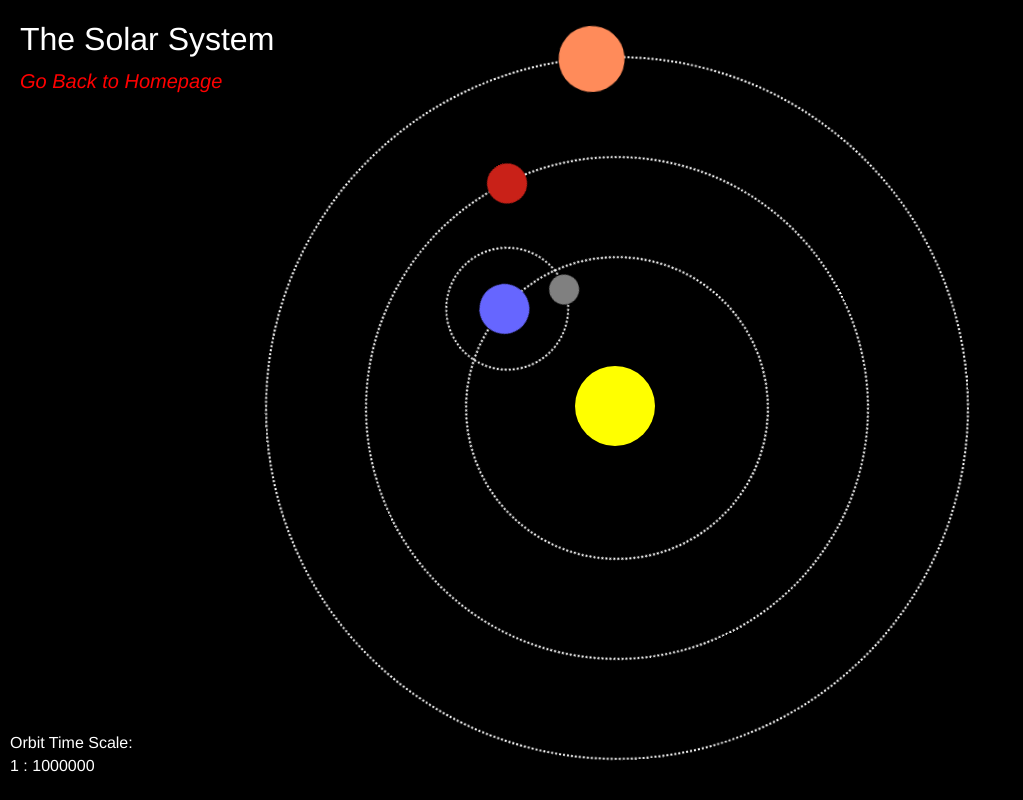
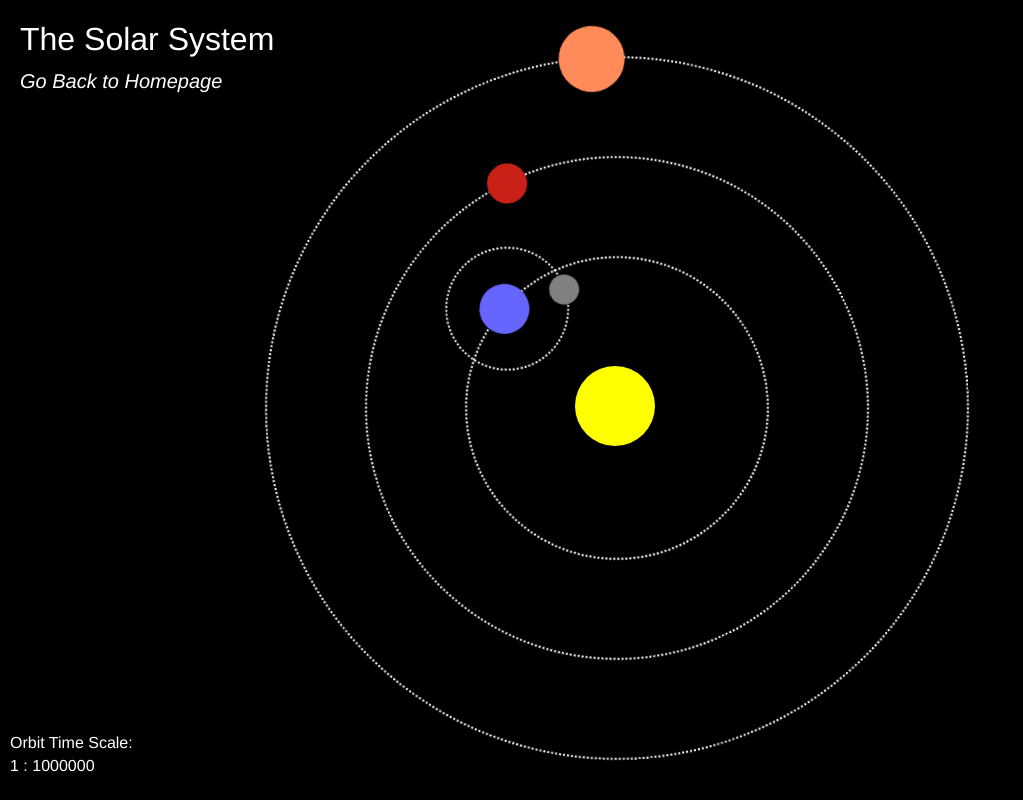
Before and after one commit to FractEngineering/fractengineering, a plain HTML site: page solarsystem/pages/index.html in a window 1280 px wide. Shown: the whole page, without its empty margins (0-1023 px from the left). Drawn offline with Linux system fonts and the light colour scheme.

Commit message:
Add white button in solar system

```diff
--- a/solarsystem/css/main.css
+++ b/solarsystem/css/main.css
@@ -24,7 +24,7 @@ h2{
 }
 
 h2 a{
-	color: red;
+	color: white;
 	text-decoration: none;
 }
 
```
Also changed, not shown: index.html (+0 -1 lines).
